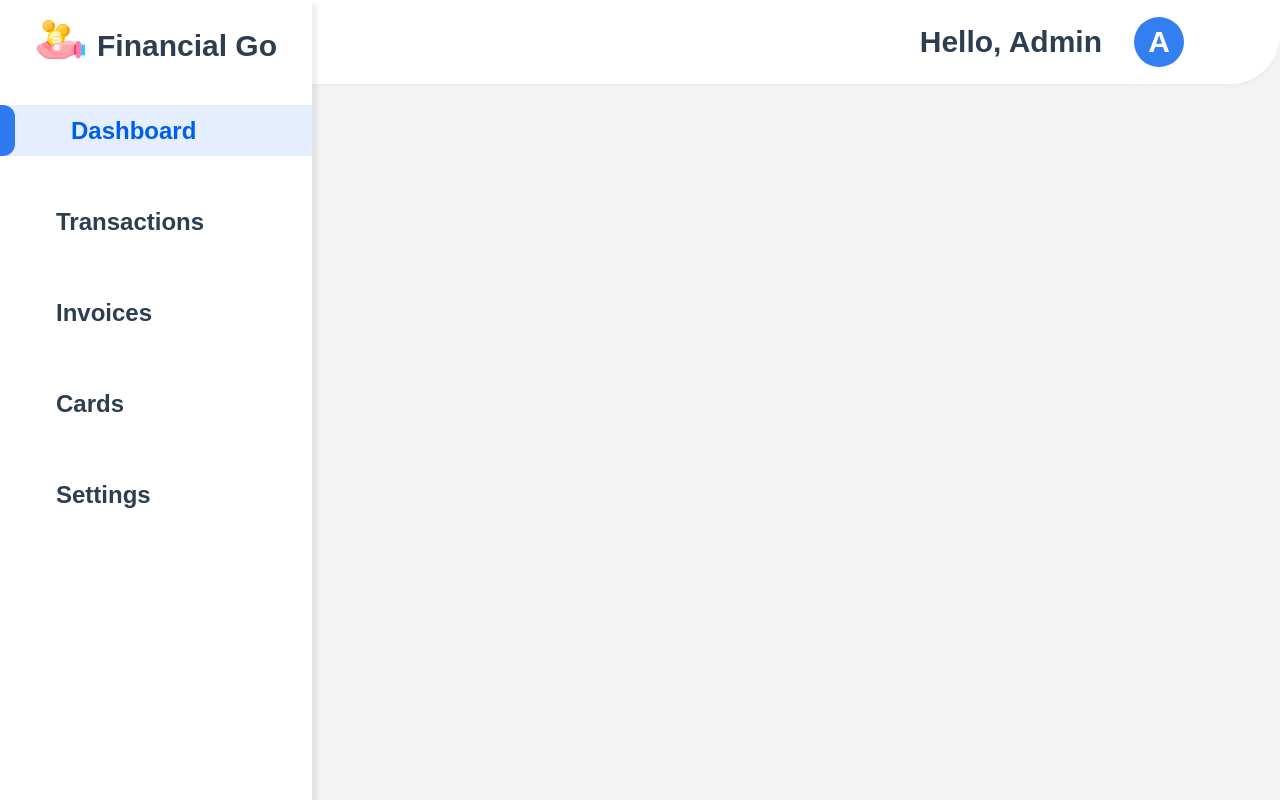
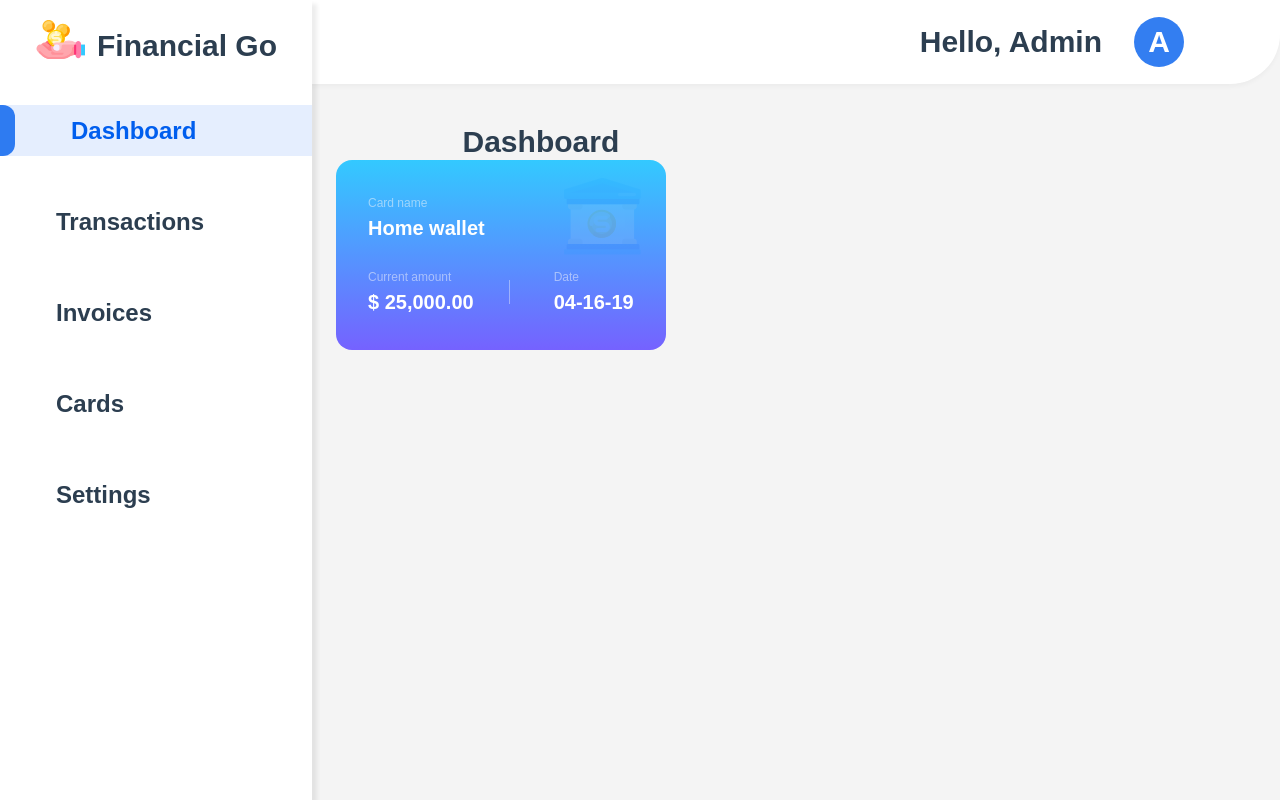
Before and after one commit to jvillegasd/financial-go, a Vue app in the folder client/: page /dashboard in a window 1280 px wide. Built offline with nearby package versions, Linux system fonts and the light colour scheme; some icons are missing; a web font is replaced by a local one.

Commit message:
Card slide main card almost done

```diff
--- /dev/null
+++ b/client/src/components/Cards/CardSlide.vue
@@ -0,0 +1,58 @@
+<template>
+  <div>
+    <div class="wallet bg-grad-pb rounded-2xl space-y-2">
+      <div class="wallet-header flex justify-between items-center pl-8 pr-6 pt-4">
+
+        <div class="text-left">
+          <label class="wallet-label text-xs font-medium">Card name</label>
+          <h1 class="text-white text-xl font-bold">Home wallet</h1>
+        </div>
+
+        <div>
+          <img class="card_slide_img block mx-auto" src="../../assets/icons/bank.svg">
+        </div>
+
+      </div>
+      <div class="wallet-content flex justify-between items-center px-8">
+
+        <div class="text-left">
+          <label class="wallet-label text-xs font-medium">Current amount</label>
+          <h2 class="text-white text-xl font-bold">$ 25,000.00</h2>
+        </div>
+
+        <svg class="pt-1" height="27.98" width="10">
+          <line x1="0" y1="0" x2="0" y2="27.98" opacity="0.4" style="stroke: rgb(250, 250, 250); stroke-width: 2;" />
+        </svg>
+
+        <div class="text-left">
+          <label class="wallet-label text-xs font-medium">Date</label>
+          <h2 class="text-white text-xl font-bold">04-16-19</h2>
+        </div>
+      </div>
+    </div>
+  </div>
+</template>
+
+<script>
+export default {
+  name: "wallet-slide"
+}
+</script>
+
+<style scoped>
+  .wallet {
+    width: 329.74px;
+    height: 190px;
+  }
+  .wallet-label {
+    color: rgba(250, 250, 250, 0.5);
+  }
+  .bg-grad-pb {
+    background: linear-gradient(0deg, rgba(117,98,255,1) 0%, rgba(51,201,255,1) 100%);
+  }
+  .card_slide_img {
+    opacity: 0.1;
+    width: 80px;
+    height: 79.81px;
+  }
+</style>
--- a/client/src/layout/DashboardLayout.vue
+++ b/client/src/layout/DashboardLayout.vue
@@ -84,9 +84,12 @@
       </div>
     </aside>
 
-    <div class="main-content">
-      <router-view @selected-module="initActiveModule"></router-view>
-    </div>
+    <main class="main-content pt-20 pl-80 flex justify-start">
+      <div class="p-4">
+        <router-view @selected-module="initActiveModule"></router-view>
+      </div>
+
+    </main>
   </div>
 </template>
 
--- a/client/src/views/dashboard/Main.vue
+++ b/client/src/views/dashboard/Main.vue
@@ -1,12 +1,18 @@
 <template>
   <div>
-    <p class="font-bold">Dashboard</p>
+    <h1 class="text-3xl font-bold ml-20 mt-7">Dashboard</h1>
+    <div class="row">
+      <card-slide></card-slide>
+    </div>
   </div>
 </template>
 
 <script>
+import CardSlide from '../../components/Cards/CardSlide.vue';
+
 export default {
   name: 'Dashboard',
+  components: {CardSlide},
   created() {
     this.$emit('selected-module', "dashboard_module");
   }
--- a/client/tailwind.config.js
+++ b/client/tailwind.config.js
@@ -17,7 +17,9 @@ module.exports = {
       "blue-80": tinycolor("#005EEE").setAlpha(0.8).toRgbString(),
       "black": "#1C202E",
       "grey-bg": "#F4F4F4",
-      "white": "#FFFFFF"
+      "white": "#FFFFFF",
+      "purple": "#7562FF",
+      "seablue": "#33C9FF"
     },
     fontFamily: {
       regular: ["GT Walsheim Pro Regular", "sans-serif"],
```
